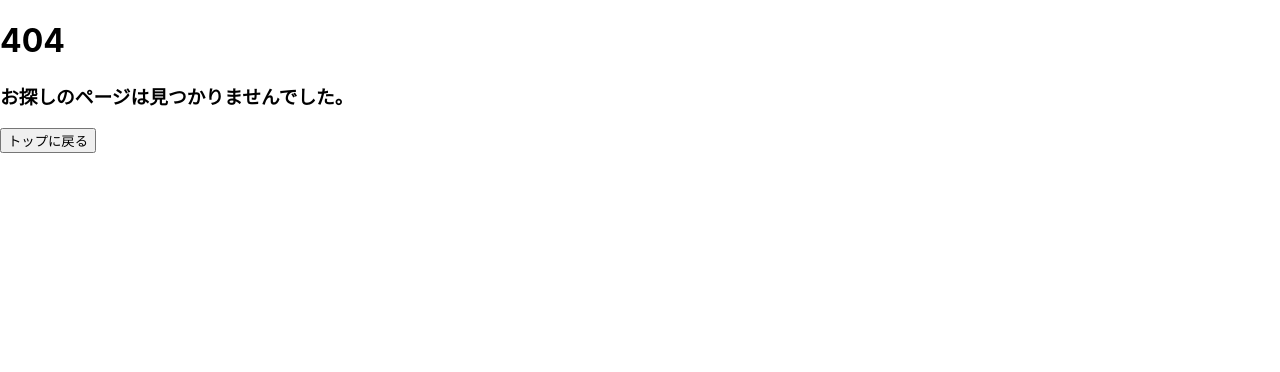
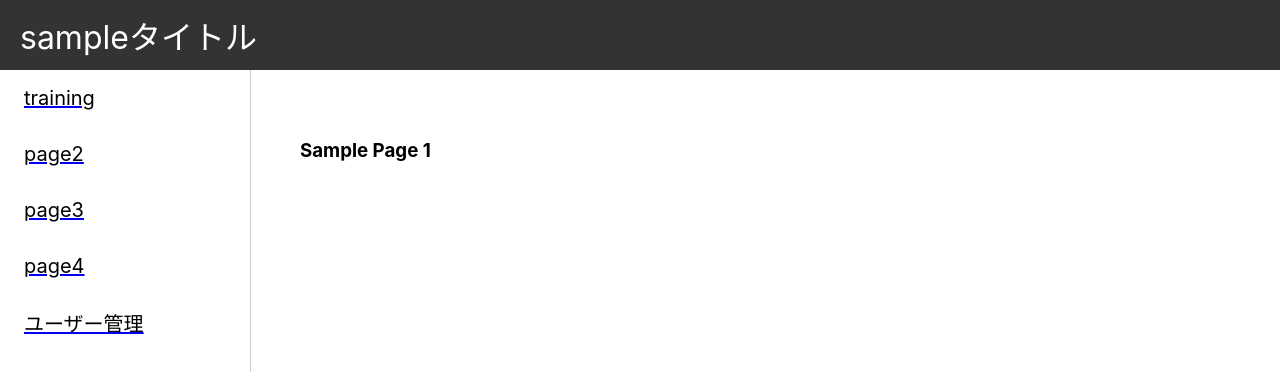
Before and after one commit to Snails8/go-api, a React (Create React App) app in the folder frontend/: page /training in a window 1280 px wide. Before the commit this address had no page. Shown: the top 372 px of the page. Built offline with nearby package versions, Linux system fonts and the light colour scheme.

Commit message:
add: sample page をtraining ように変更

```diff
--- a/frontend/src/RouterConfig.tsx
+++ b/frontend/src/RouterConfig.tsx
@@ -3,7 +3,7 @@ import { BrowserRouter, Routes, Route } from "react-router-dom";
 
 import { SamplePage2 } from "./pages/pageB";
 import { Dashboard } from "./pages/dashboard/Dashboard";
-import { SamplePage1 } from "./pages/pageA";
+import { Training } from "./pages/Training/Training";
 import { NotFound } from "./pages/NotFound/notFound";
 import { SamplePage3 } from "./pages/pageC";
 import { SamplePage4, SamplePage4Child1, SamplePage4Child2, SamplePage4Child3 } from "./pages/pageD";
@@ -16,7 +16,7 @@ export const RouterConfig:React.VFC =() => {
       <BrowserRouter>
         <Routes>
           <Route index element={<Dashboard />} />
-          <Route path="page1" element={<SamplePage1 />} />
+          <Route path="training" element={<Training />} />
           <Route path="page2" element={<SamplePage2 />} />
           <Route path="page3" element={<SamplePage3 Message="Hello Router" />} />
           <Route path="page4" element={<SamplePage4 />} >
--- a/frontend/src/components/organisms/Sidebar/Sidebar.tsx
+++ b/frontend/src/components/organisms/Sidebar/Sidebar.tsx
@@ -9,9 +9,9 @@ export const Sidebar: React.FC = ({
 }) => {
     return (
         <SidebarBg>
-            <Link to="page1">
+            <Link to="training">
                 <div className={ `${styles.sidebar_item}` }>
-                    <div className={ `${styles.sidebar_text}`} >page1</div>
+                    <div className={ `${styles.sidebar_text}`} >training</div>
                 </div>
             </Link>
             <Link to="page2">
--- /dev/null
+++ b/frontend/src/pages/Training/Training.tsx
@@ -0,0 +1,10 @@
+import React from "react";
+import { BasePage } from "../../components/templates/BasePage/BasePage";
+
+export const Training:React.FC = () => {
+    return (
+        <BasePage>
+            <h3>Sample Page 1</h3>
+        </BasePage>
+    )
+}
--- a/frontend/src/pages/dashboard/Dashboard.tsx
+++ b/frontend/src/pages/dashboard/Dashboard.tsx
@@ -30,7 +30,7 @@ export const Dashboard: React.FC = () => {
             <h1>Sample Home</h1>
             <nav>
               <ul>
-                <li><Link to="page1">Sample Page1</Link></li>
+                <li><Link to="training">Training</Link></li>
                 <li><Link to="page2">Sample Page2</Link></li>
                 <li><Link to="page2?name=鈴木&type=test">Sample Page2 With Query1</Link></li>
                 <li><Link to={`page2?${params}`}>Sample Page2 With Query2</Link></li>
--- a/frontend/src/pages/pageA.tsx
+++ /dev/null
@@ -1,5 +0,0 @@
-import React from "react";
-
-export const SamplePage1:React.FC = () => {
-    return <h3>Sample Page 1</h3>
-}
```
Also changed, not shown: 1 other file (tests, documents, lock files or other folders).
